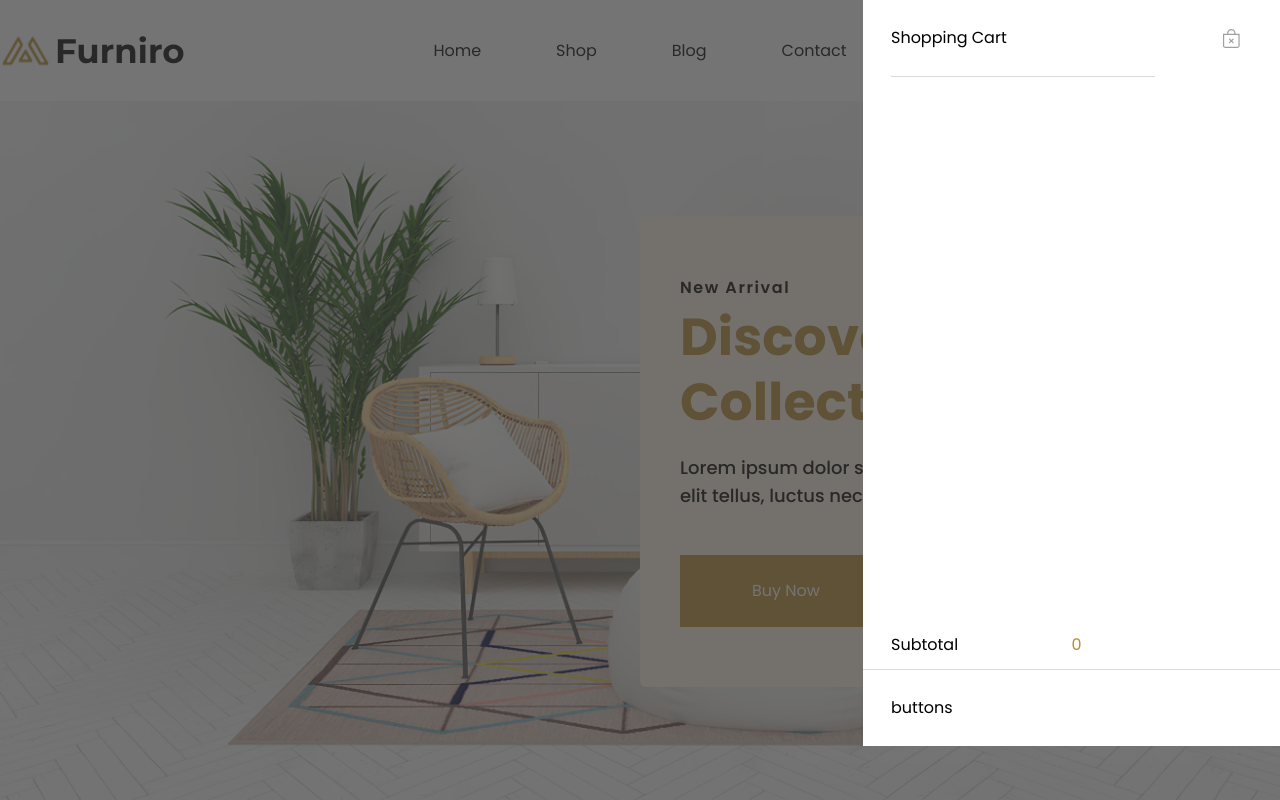
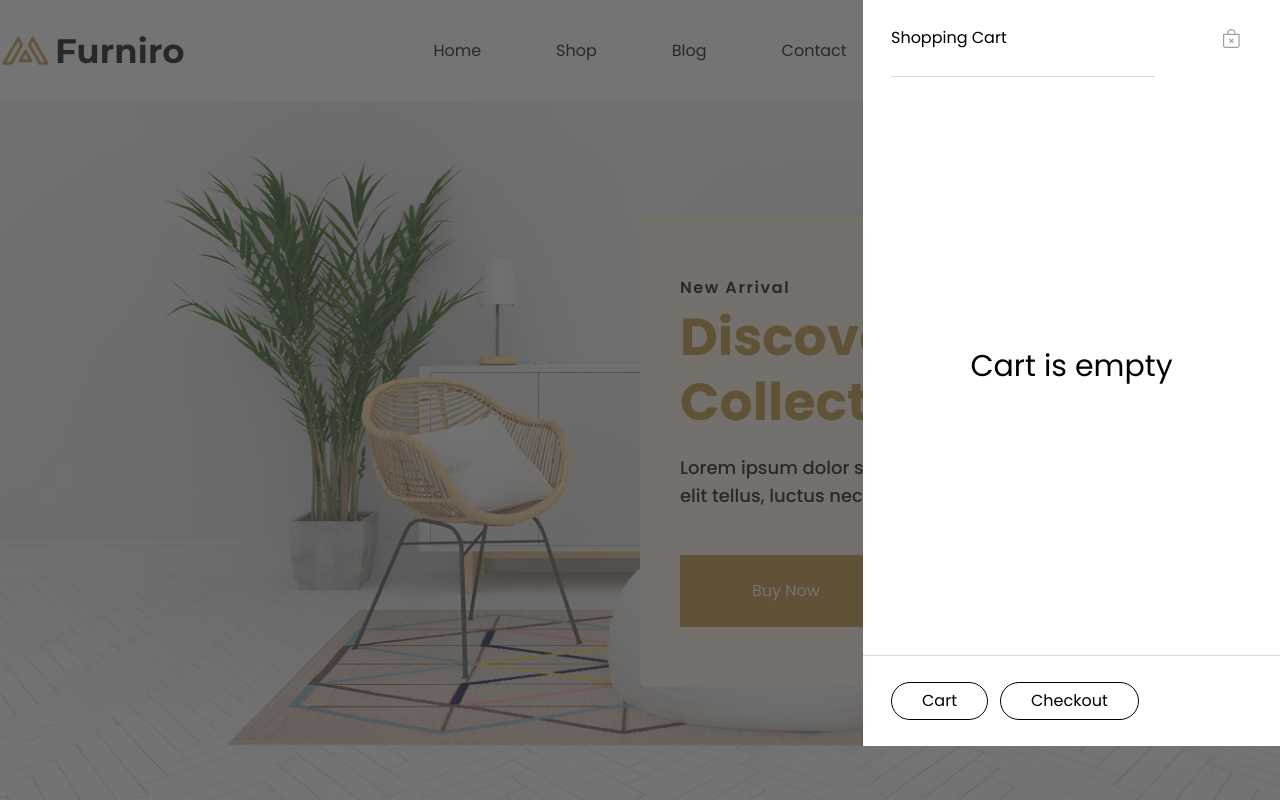
Before and after one commit to Kalynovskyi/furniro-store, a Next.js app: page / in a window 1280 px wide. Both pictures are taken after a click on the element 1266 px from the left and 50 px from the top of the page. Shown: the top 800 px of the page. Built offline with nearby package versions, Linux system fonts and the light colour scheme.

Commit message:
cart remove item logic + cart mobile styles

```diff
--- a/src/components/Shop/Cart.tsx
+++ b/src/components/Shop/Cart.tsx
@@ -1,11 +1,12 @@
 "use client";
 
-import { ComponentType, ReactNode, useState } from "react";
+import { useState } from "react";
 import { createPortal } from "react-dom";
 import { Overlay } from "../UI/Overlay";
 import { toggleState } from "@/utils/toggleState";
 import { useAppSelector } from "@/redux/hooks";
 import CartItem from "./CartItem";
+import Button from "../UI/Button";
 
 export function Cart({}) {
     const [isCartShown, setIsCartShown] = useState(false);
@@ -21,12 +22,11 @@ export function Cart({}) {
     const getSubtotal = (cartItems: CartProduct[]) => {
         let subtotal = 0;
         for (let i = 0; i < cartItems.length; i++) {
-            subtotal = subtotal + cartItems[i].product.price!
+            subtotal = subtotal + cartItems[i].product.price!;
         }
 
         return subtotal;
-    }
-
+    };
 
     return (
         <>
@@ -49,9 +49,9 @@ export function Cart({}) {
                 createPortal(
                     <div
                         id="cart-portal"
-                        className="fixed w-full h-full top-0 left-0"
+                        className="fixed w-full h-full top-0 left-0 z-[100]"
                     >
-                        <div className="flex flex-col justify-between  bg-white absolute right-0 top-0 z-50 min-w-[26.063rem] min-h-[46.625rem]">
+                        <div className="flex flex-col justify-between  bg-white absolute right-0 top-0 z-50 w-full h-full sm:w-[26.063rem] sm:min-h-[46.625rem] sm:max-h-[46.625rem]">
                             <div className="flex items-center">
                                 <h5 className="py-[1.625rem] mx-7 border-b border-border-color grow">
                                     Shopping Cart
@@ -80,7 +80,9 @@ export function Cart({}) {
                                     </svg>
                                 </div>
                             </div>
-                            <div className="flex flex-col justify-between pt-12 pb-3 px-7 grow">
+                            {cartItems.length !== 0 && (
+                                <>
+                                    <div className="flex flex-col justify-between pt-12 pb-3 px-7 grow overflow-auto">
                                         <ul className="space-y-5 ">
                                             {cartItems.map((item) => (
                                                 <CartItem
@@ -89,17 +91,29 @@ export function Cart({}) {
                                                 ></CartItem>
                                             ))}
                                         </ul>
-                                <div className="grid grid-cols-2 w-full">
+                                    </div>
+                                    <div className="grid grid-cols-2 w-full py-5 px-7">
                                         <div className="col-start-1 col-span-1">
                                             Subtotal
                                         </div>
                                         <div className="col-start-2 col-span-1 text-brand-color">
-                                        {getSubtotal(cartItems)}
+                                            ${getSubtotal(cartItems)}
                                         </div>
                                     </div>
+                                </>
+                            )}
+
+                            {cartItems.length === 0 && (
+                                <div className="flex justify-center items-center">
+                                    <h4 className="text-3xl">Cart is empty</h4>
                                 </div>
+                            )}
+
                             <div className="py-[1.625rem]  border-t border-border-color">
-                                <div className="px-7">buttons</div>
+                                <div className="px-7 space-x-3">
+                                    <Button className="px-[1.875rem] py-[0.375rem] rounded-[3.125rem] bg-transparent text-black border border-black hover:bg-brand-color hover:text-white hover:border-brand-color">Cart</Button>
+                                    <Button className="px-[1.875rem] py-[0.375rem] rounded-[3.125rem] bg-transparent text-black border border-black hover:bg-brand-color hover:text-white hover:border-brand-color">Checkout</Button>
+                                </div>
                             </div>
                         </div>
 
--- a/src/redux/features/cart/cartSlice.ts
+++ b/src/redux/features/cart/cartSlice.ts
@@ -20,6 +20,10 @@ const cartSlice = createSlice({
 
             state.push(action.payload);
         },
+
+        cartRemove(state, action: PayloadAction<Product>) {
+            return state.filter((item) => (item.product.id !== action.payload.id))
+        }
     },
 });
 
```
Also changed, not shown: src/components/Shop/CartItem.tsx (+18 -2 lines). Lines whose indentation alone changed are shown as unchanged.
